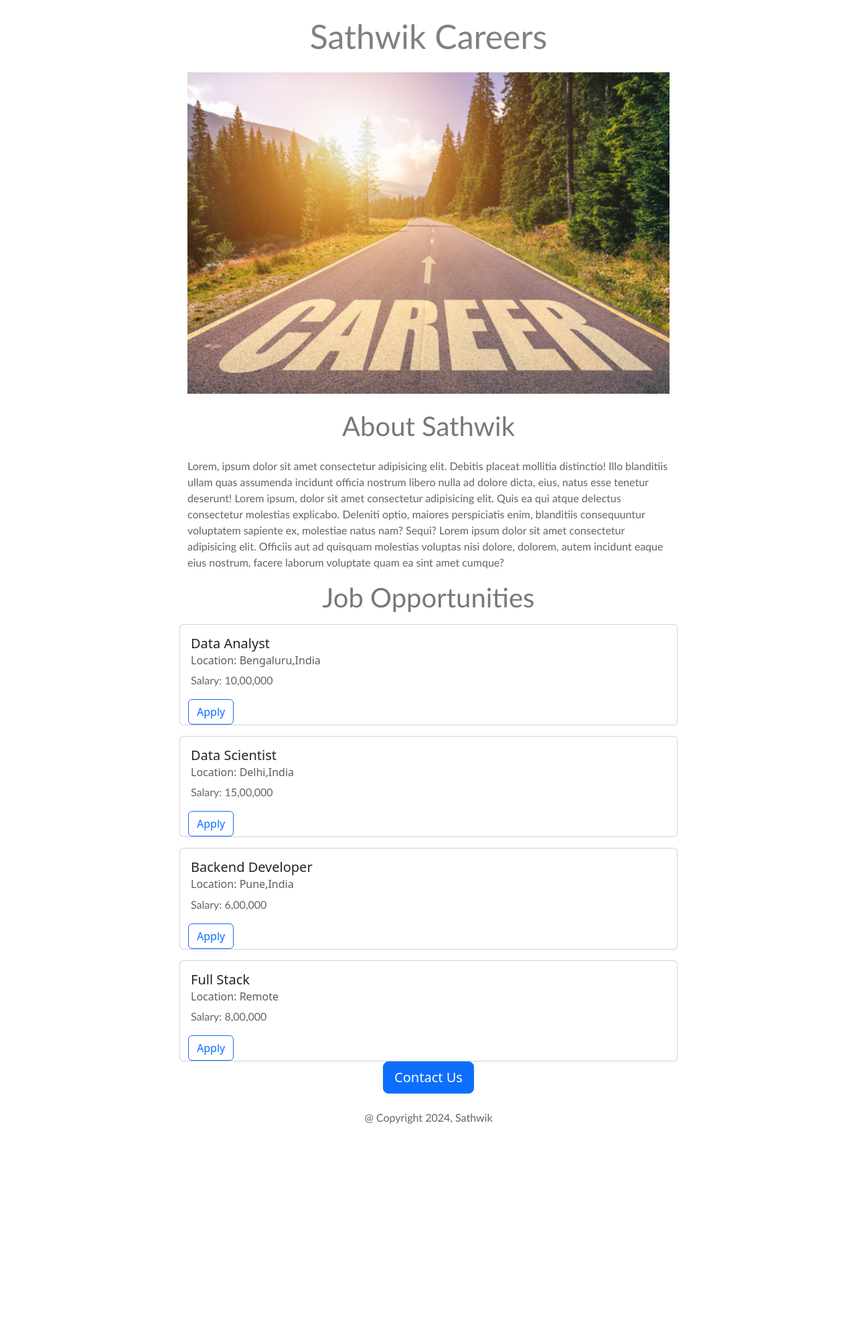
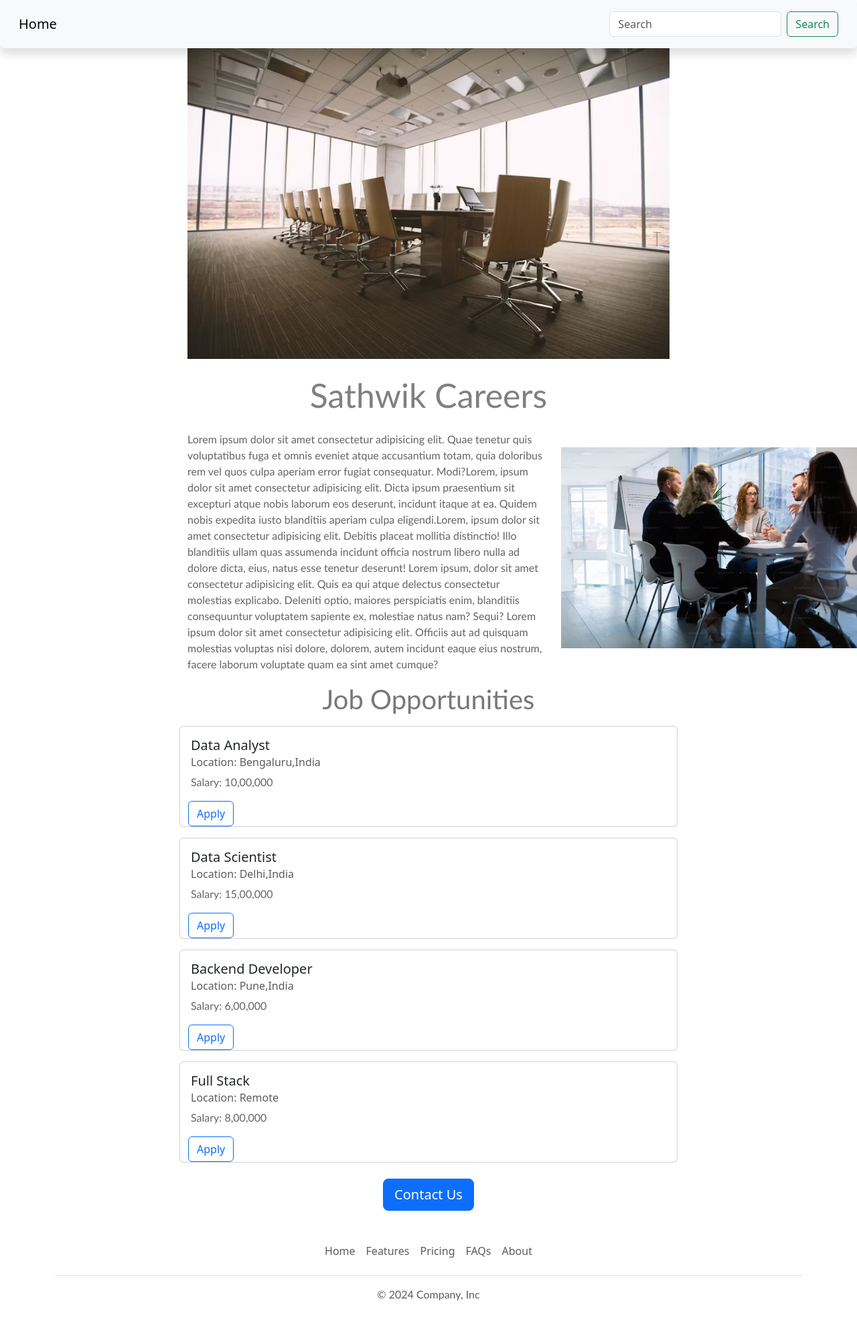
Before and after one commit to Sathwik-Shenoy/Careers-Website, a Flask app: page / in a window 1280 px wide. Shown: the whole page at 67% size. Before the commit the page ends 1678 px from the top, so only its background shows below. Run offline with Flask 3, Linux system fonts and the light colour scheme.

Commit message:
added navbar and footer

```diff
--- /dev/null
+++ b/templates/footer.html
@@ -0,0 +1,14 @@
+<div class="container">
+    <footer class="py-3 my-4">
+      <ul class="nav justify-content-center border-bottom pb-3 mb-3">
+        <li class="nav-item"><a href="#" class="nav-link px-2 text-body-secondary">Home</a></li>
+        <li class="nav-item"><a href="#" class="nav-link px-2 text-body-secondary">Features</a></li>
+        <li class="nav-item"><a href="#" class="nav-link px-2 text-body-secondary">Pricing</a></li>
+        <li class="nav-item"><a href="#" class="nav-link px-2 text-body-secondary">FAQs</a></li>
+        <li class="nav-item"><a href="#" class="nav-link px-2 text-body-secondary">About</a></li>
+      </ul>
+      <p class="text-center text-body-secondary">&copy; 2024 Company, Inc</p>
+    </footer>
+  </div>
+
+  <div class="b-example-divider"></div>
--- a/templates/home.html
+++ b/templates/home.html
@@ -15,6 +15,7 @@
         }
         #banner{
             width : 100%;
+            height: auto;
         }
         h2{
             font-size: 40px;
@@ -34,11 +35,18 @@
     </style>
 </head>
 <body>
+    {% include 'navbar.html' %}
     <div id="container">
+        <img id="banner" src="/static/career.jpeg">
         <h1 class="mt-4 mb-4">Sathwik Careers</h1>
-        <img id="banner" src="http://192.168.1.42:5000/static/carrer.jpg">
-        <h2 class="mt-4 mb-4">About Sathwik</h2>
-        <p>Lorem, ipsum dolor sit amet consectetur adipisicing elit. Debitis placeat mollitia distinctio! Illo blanditiis ullam quas assumenda incidunt officia nostrum libero nulla ad dolore dicta, eius, natus esse tenetur deserunt! Lorem ipsum, dolor sit amet consectetur adipisicing elit. Quis ea qui atque delectus consectetur molestias explicabo. Deleniti optio, maiores perspiciatis enim, blanditiis consequuntur voluptatem sapiente ex, molestiae natus nam? Sequi? Lorem ipsum dolor sit amet consectetur adipisicing elit. Officiis aut ad quisquam molestias voluptas nisi dolore, dolorem, autem incidunt eaque eius nostrum, facere laborum voluptate quam ea sint amet cumque?</p>
+        <div class="row">
+            <div class="col-9">
+        <p>Lorem ipsum dolor sit amet consectetur adipisicing elit. Quae tenetur quis voluptatibus fuga et omnis eveniet atque accusantium totam, quia doloribus rem vel quos culpa aperiam error fugiat consequatur. Modi?Lorem, ipsum dolor sit amet consectetur adipisicing elit. Dicta ipsum praesentium sit excepturi atque nobis laborum eos deserunt, incidunt itaque at ea. Quidem nobis expedita iusto blanditiis aperiam culpa eligendi.Lorem, ipsum dolor sit amet consectetur adipisicing elit. Debitis placeat mollitia distinctio! Illo blanditiis ullam quas assumenda incidunt officia nostrum libero nulla ad dolore dicta, eius, natus esse tenetur deserunt! Lorem ipsum, dolor sit amet consectetur adipisicing elit. Quis ea qui atque delectus consectetur molestias explicabo. Deleniti optio, maiores perspiciatis enim, blanditiis consequuntur voluptatem sapiente ex, molestiae natus nam? Sequi? Lorem ipsum dolor sit amet consectetur adipisicing elit. Officiis aut ad quisquam molestias voluptas nisi dolore, dolorem, autem incidunt eaque eius nostrum, facere laborum voluptate quam ea sint amet cumque?</p>
+            </div>
+            <div class="col-3 mt-4">
+                <img style="height:300px" src="/static/People.jpeg" alt="people working together">
+            </div>
+         </div>
         <h2>Job Opportunities</h2>
         <div>
             {% for job in jobs %}
@@ -55,9 +63,9 @@
             {% endfor %}
         </div>
         <div style="text-align: center;">
-        <button type="button" class="btn btn-primary btn-lg ">Contact Us</button>
-        <p class="mt-4">@ Copyright 2024, Sathwik</p>
+        <button type="button" class="btn btn-primary btn-lg mt-4">Contact Us</button>
     </div>
     </div>
+    {% include 'footer.html' %}
 </body>
 </html>
--- /dev/null
+++ b/templates/navbar.html
@@ -0,0 +1,10 @@
+<nav class="navbar bg-body-tertiary shadow p-3 mb-5 bg-body-tertiary rounded fixed-top bg-white">
+    <div class="container-fluid">
+      <a class="navbar-brand">Home</a>
+      <form class="d-flex" role="search">
+        <input class="form-control me-2" type="search" placeholder="Search" aria-label="Search">
+        <button class="btn btn-outline-success" type="submit">Search</button>
+      </form>
+    </div>
+  </nav>
+  <div style="height: 56px"></div>
```
Also changed, not shown: static/People.jpeg (added), static/career.jpeg (added).
